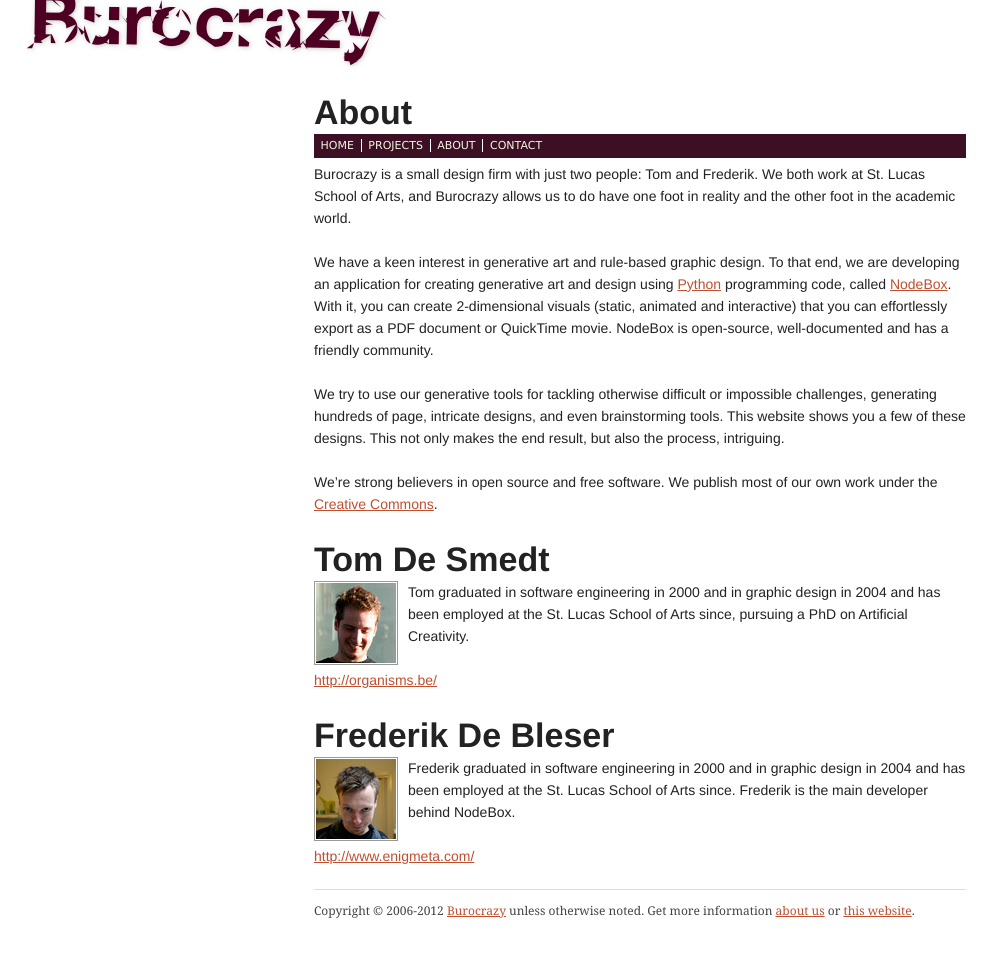
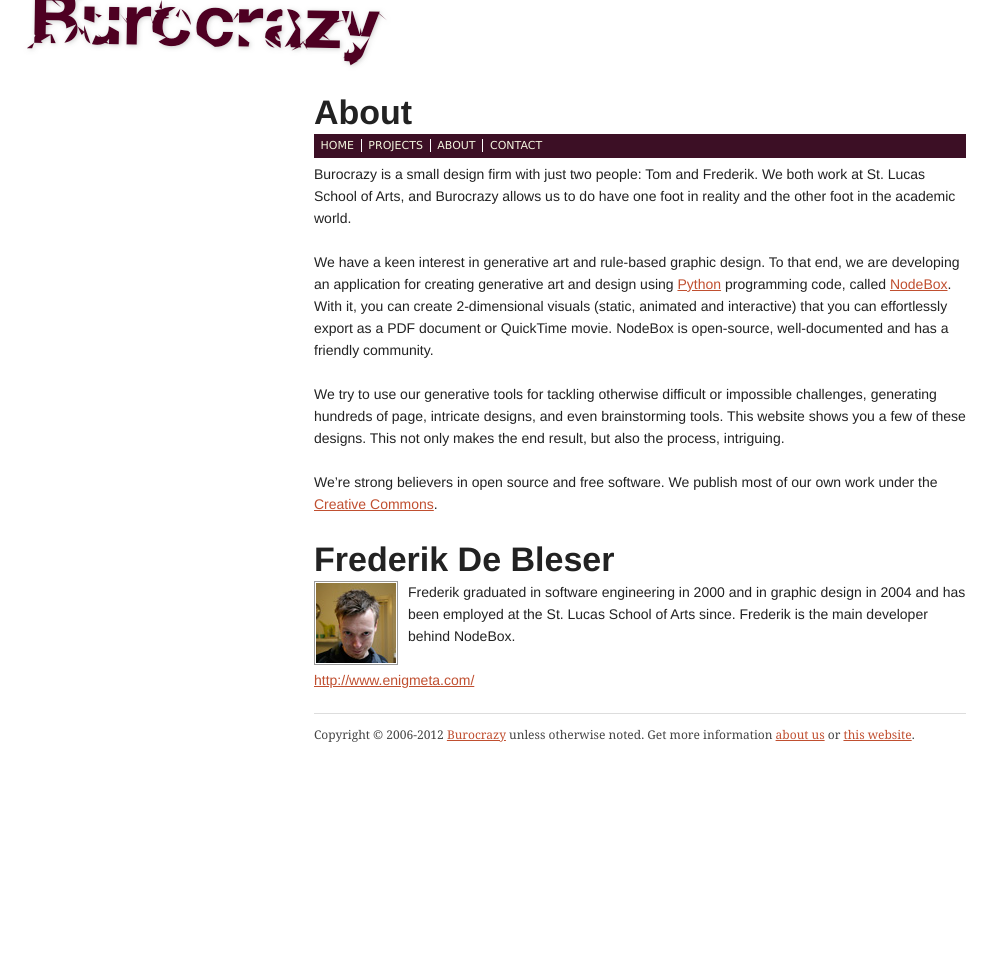
Before and after one commit to fdb/burocrazy.com, a Jekyll site: the page built from about.md, in a window 1280 px wide. Shown: the whole page, without its empty margins (0-1002 px from the left). Built offline with Jekyll 4.4.1, drawn with Linux system fonts in a browser that asks for light colours; after the commit the page ends 900 px from its top, so only the background shows below that.

Commit message:
Remove Tom from the website.

```diff
--- a/about.md
+++ b/about.md
@@ -14,13 +14,6 @@ We're strong believers in open source and free software. We publish most of our
   [nodebox]:http://nodebox.net/
   [cc]:http://creativecommons.org/
 
-Tom De Smedt
-============
-<img src="/media/img/head-tom.jpg" width="80" height="80" class="bordered left" alt="Photo of Tom De Smedt">
-Tom graduated in software engineering in 2000 and in graphic design in 2004 and has been employed at the St. Lucas School of Arts since, pursuing a PhD on Artificial Creativity.
-
-<http://organisms.be/>
-
 Frederik De Bleser
 ==================
 <img src="/media/img/head-frederik.jpg" width="80" height="80" class="bordered left" alt="Photo of Frederik De Bleser">
```
